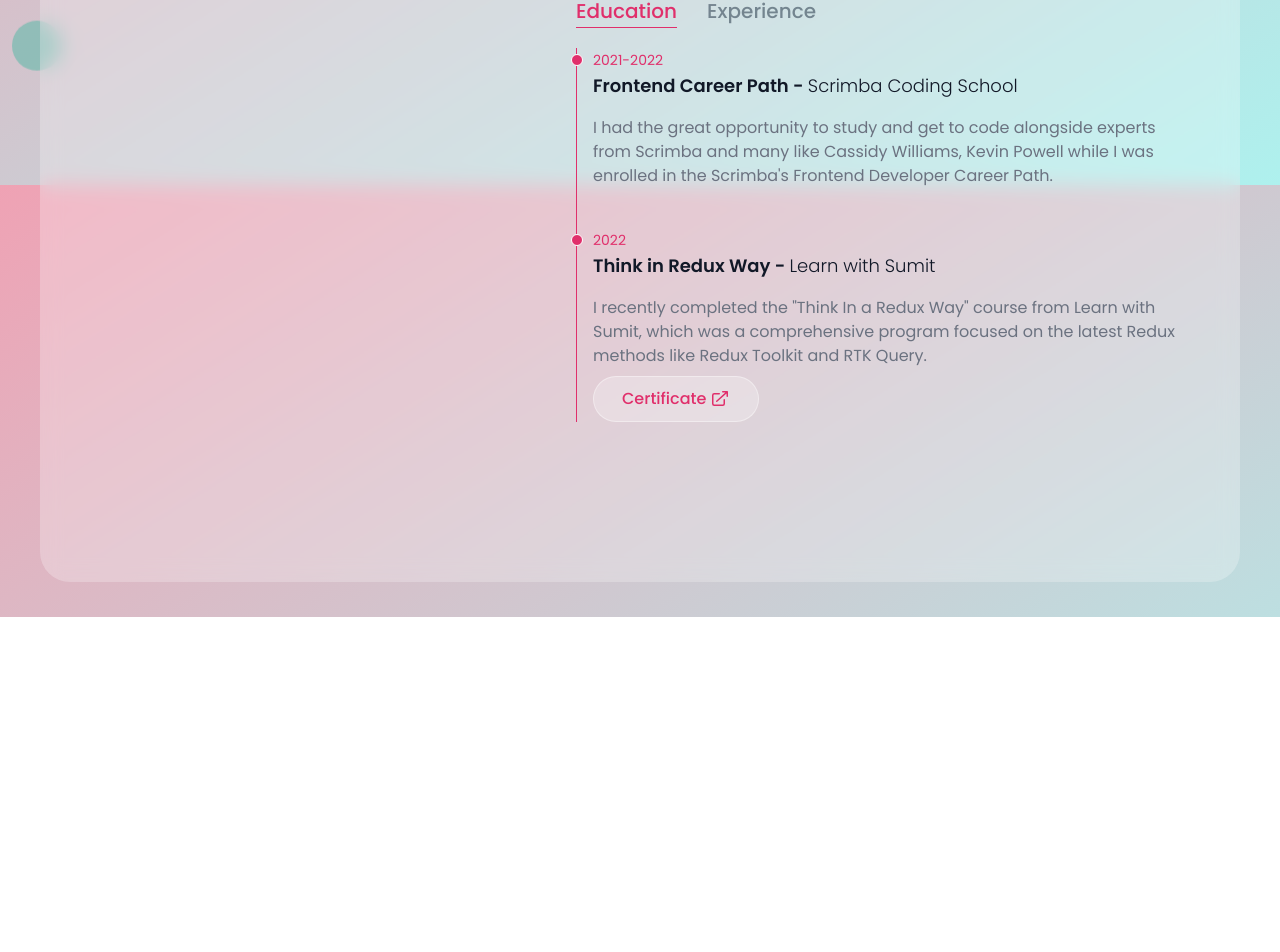
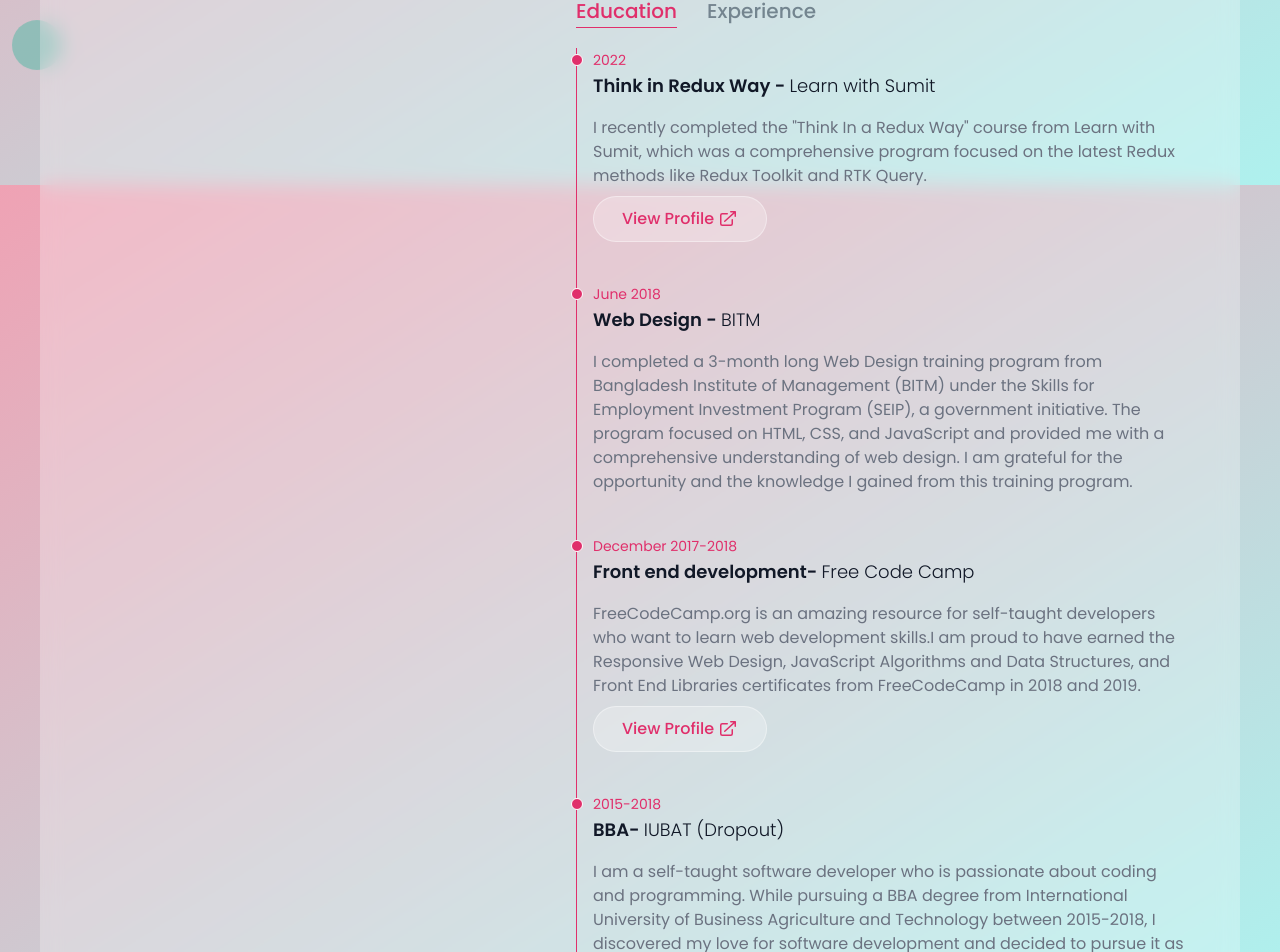
Before and after one commit to Shahriar-Shakil/shahriar-portfolio-2023, a Next.js app: page /about in a window 1280 px wide. Shown: the part 615-1567 px from the top of the page. Before the commit the page ends 1232 px from the top, so only its background shows below. Built offline with nearby package versions, Linux system fonts and the light colour scheme.

Commit message:
add education section

```diff
--- /dev/null
+++ b/src/components/UI/Education.tsx
@@ -0,0 +1,92 @@
+import { ArrowTopRightOnSquareIcon } from "@heroicons/react/20/solid";
+import React from "react";
+
+type Props = {};
+
+export default function Education({}: Props) {
+  return (
+    <ol className="relative border-l border-main-color dark:border-gray-700">
+      <li className="mb-10 ml-4">
+        <div className="absolute w-3 h-3 bg-main-color rounded-full mt-1.5 -left-1.5 border border-white dark:border-gray-900 dark:bg-gray-700" />
+        <time className="mb-1 text-sm font-normal leading-none text-main-color dark:text-gray-500">
+          2022
+        </time>
+        <h3 className="text-lg font-semibold text-gray-900 dark:text-white">
+          Think in Redux Way -{" "}
+          <span className="font-light text-[18px]">Learn with Sumit</span>
+        </h3>
+        <p className="mt-4 text-base font-normal text-gray-500 dark:text-gray-400">
+          I recently completed the &quot;Think In a Redux Way&quot; course from
+          Learn with Sumit, which was a comprehensive program focused on the
+          latest Redux methods like Redux Toolkit and RTK Query.
+        </p>
+        <a
+          className="mt-2  button-primary "
+          href="https://learnwithsumit.com/certificates/verify/LWSCTXN-HRICBP4I"
+          target="_blank"
+        >
+          <span className="">View Profile</span>
+          <ArrowTopRightOnSquareIcon className="w-5 h-5" />
+        </a>
+      </li>
+      <li className="mb-10 ml-4">
+        <div className="absolute w-3 h-3 bg-main-color rounded-full mt-1.5 -left-1.5 border border-white dark:border-gray-900 dark:bg-gray-700" />
+        <time className="mb-1 text-sm font-normal leading-none text-main-color dark:text-gray-500">
+          June 2018
+        </time>
+        <h3 className="text-lg font-semibold text-gray-900 dark:text-white">
+          Web Design - <span className="font-light text-[18px]">BITM</span>
+        </h3>
+        <p className="mt-4 text-base font-normal text-gray-500 dark:text-gray-400">
+          I completed a 3-month long Web Design training program from Bangladesh
+          Institute of Management (BITM) under the Skills for Employment
+          Investment Program (SEIP), a government initiative. The program
+          focused on HTML, CSS, and JavaScript and provided me with a
+          comprehensive understanding of web design. I am grateful for the
+          opportunity and the knowledge I gained from this training program.
+        </p>
+      </li>
+      <li className="mb-10 ml-4">
+        <div className="absolute w-3 h-3 bg-main-color rounded-full mt-1.5 -left-1.5 border border-white dark:border-gray-900 dark:bg-gray-700" />
+        <time className="mb-1 text-sm font-normal leading-none text-main-color dark:text-gray-500">
+          December 2017-2018
+        </time>
+        <h3 className="text-lg font-semibold text-gray-900 dark:text-white">
+          Front end development-{" "}
+          <span className="font-light text-[18px]">Free Code Camp</span>
+        </h3>
+        <p className="mt-4 text-base font-normal text-gray-500 dark:text-gray-400">
+          FreeCodeCamp.org is an amazing resource for self-taught developers who
+          want to learn web development skills.I am proud to have earned the
+          Responsive Web Design, JavaScript Algorithms and Data Structures, and
+          Front End Libraries certificates from FreeCodeCamp in 2018 and 2019.
+        </p>
+        <a
+          className="mt-2  button-primary "
+          href="https://www.freecodecamp.org/shahriar-shakil"
+          target="_blank"
+        >
+          <span className="">View Profile</span>
+          <ArrowTopRightOnSquareIcon className="w-5 h-5" />
+        </a>
+      </li>
+      <li className="mb-10 ml-4">
+        <div className="absolute w-3 h-3 bg-main-color rounded-full mt-1.5 -left-1.5 border border-white dark:border-gray-900 dark:bg-gray-700" />
+        <time className="mb-1 text-sm font-normal leading-none text-main-color dark:text-gray-500">
+          2015-2018
+        </time>
+        <h3 className="text-lg font-semibold text-gray-900 dark:text-white">
+          BBA- <span className="font-light text-[18px]">IUBAT (Dropout)</span>
+        </h3>
+        <p className="mt-4 text-base font-normal text-gray-500 dark:text-gray-400">
+          I am a self-taught software developer who is passionate about coding
+          and programming. While pursuing a BBA degree from International
+          University of Business Agriculture and Technology between 2015-2018, I
+          discovered my love for software development and decided to pursue it
+          as a career path. Since then, I have been continuously learning and
+          growing my skills as a developer.
+        </p>
+      </li>
+    </ol>
+  );
+}
--- a/src/pages/about.tsx
+++ b/src/pages/about.tsx
@@ -4,6 +4,7 @@
 import Link from "next/link";
 import { Tab } from "@headlessui/react";
 import { ArrowTopRightOnSquareIcon } from "@heroicons/react/20/solid";
+import Education from "@/components/UI/Education";
 
 let skills = [
   "JavaScript Es6",
@@ -75,52 +76,7 @@
               <Tab.Panels className="mt-5">
                 <Tab.Panel>
                   {" "}
-                  <ol className="relative border-l border-main-color dark:border-gray-700">
-                    <li className="mb-10 ml-4">
-                      <div className="absolute w-3 h-3 bg-main-color rounded-full mt-1.5 -left-1.5 border border-white dark:border-gray-900 dark:bg-gray-700" />
-                      <time className="mb-1 text-sm font-normal leading-none text-main-color dark:text-gray-500">
-                        2021-2022
-                      </time>
-                      <h3 className="text-lg font-semibold text-gray-900 dark:text-white">
-                        Frontend Career Path -{" "}
-                        <span className="font-light text-[18px]">
-                          Scrimba Coding School
-                        </span>
-                      </h3>
-                      <p className="mt-4 text-base font-normal text-gray-500 dark:text-gray-400">
-                        I had the great opportunity to study and get to code
-                        alongside experts from Scrimba and many like Cassidy
-                        Williams, Kevin Powell while I was enrolled in the
-                        Scrimba&apos;s Frontend Developer Career Path.
-                      </p>
-                    </li>
-                    <li className="mb-10 ml-4">
-                      <div className="absolute w-3 h-3 bg-main-color rounded-full mt-1.5 -left-1.5 border border-white dark:border-gray-900 dark:bg-gray-700" />
-                      <time className="mb-1 text-sm font-normal leading-none text-main-color dark:text-gray-500">
-                        2022
-                      </time>
-                      <h3 className="text-lg font-semibold text-gray-900 dark:text-white">
-                        Think in Redux Way -{" "}
-                        <span className="font-light text-[18px]">
-                          Learn with Sumit
-                        </span>
-                      </h3>
-                      <p className="mt-4 text-base font-normal text-gray-500 dark:text-gray-400">
-                        I recently completed the &quot;Think In a Redux
-                        Way&quot; course from Learn with Sumit, which was a
-                        comprehensive program focused on the latest Redux
-                        methods like Redux Toolkit and RTK Query.
-                      </p>
-                      <a
-                        className="mt-2  button-primary "
-                        href="https://learnwithsumit.com/certificates/verify/LWSCTXN-HRICBP4I"
-                        target="_blank"
-                      >
-                        <span className="">Certificate</span>
-                        <ArrowTopRightOnSquareIcon className="w-5 h-5" />
-                      </a>
-                    </li>
-                  </ol>
+                  <Education />
                 </Tab.Panel>
                 <Tab.Panel>Content 2</Tab.Panel>
               </Tab.Panels>
```
